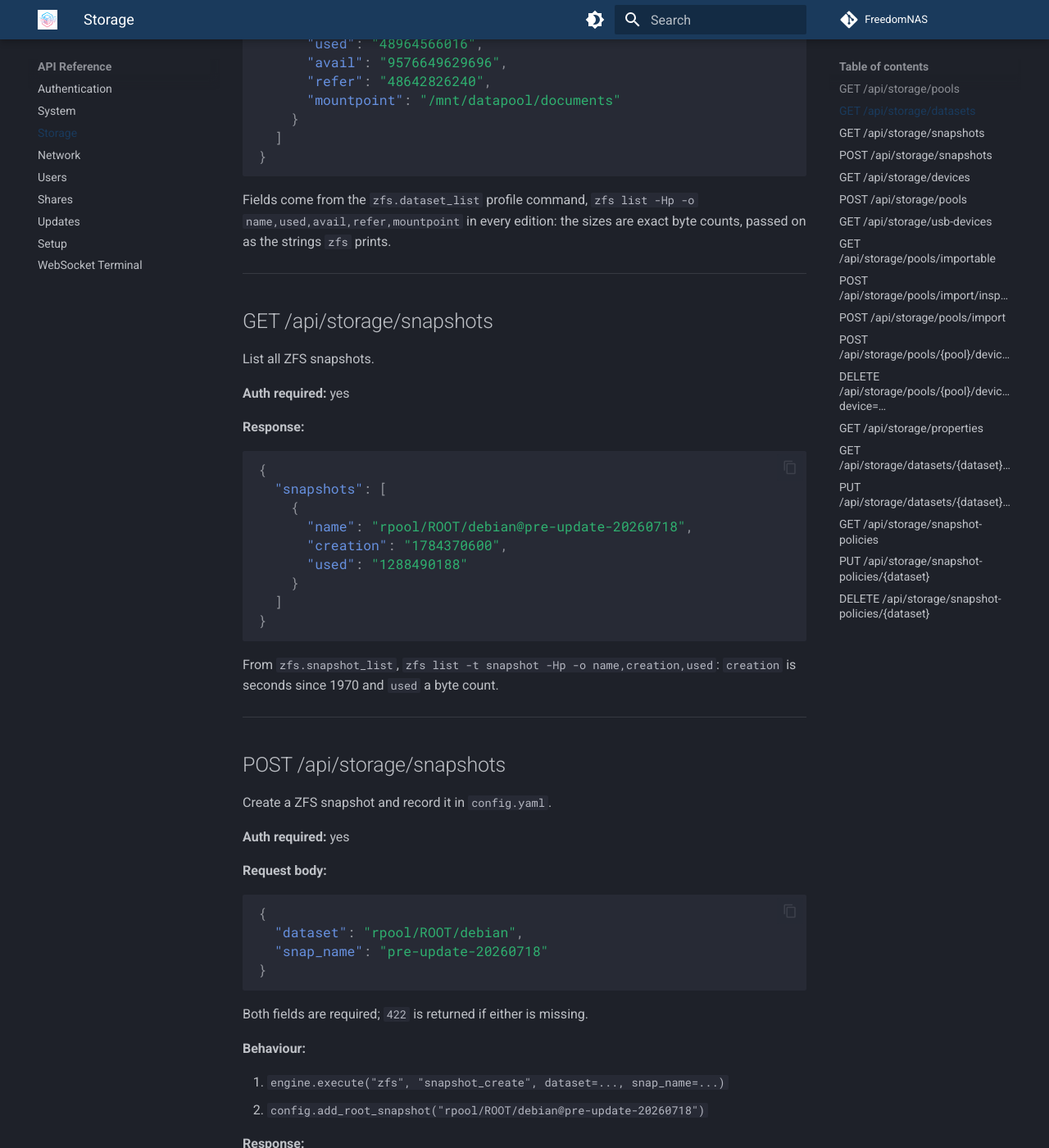
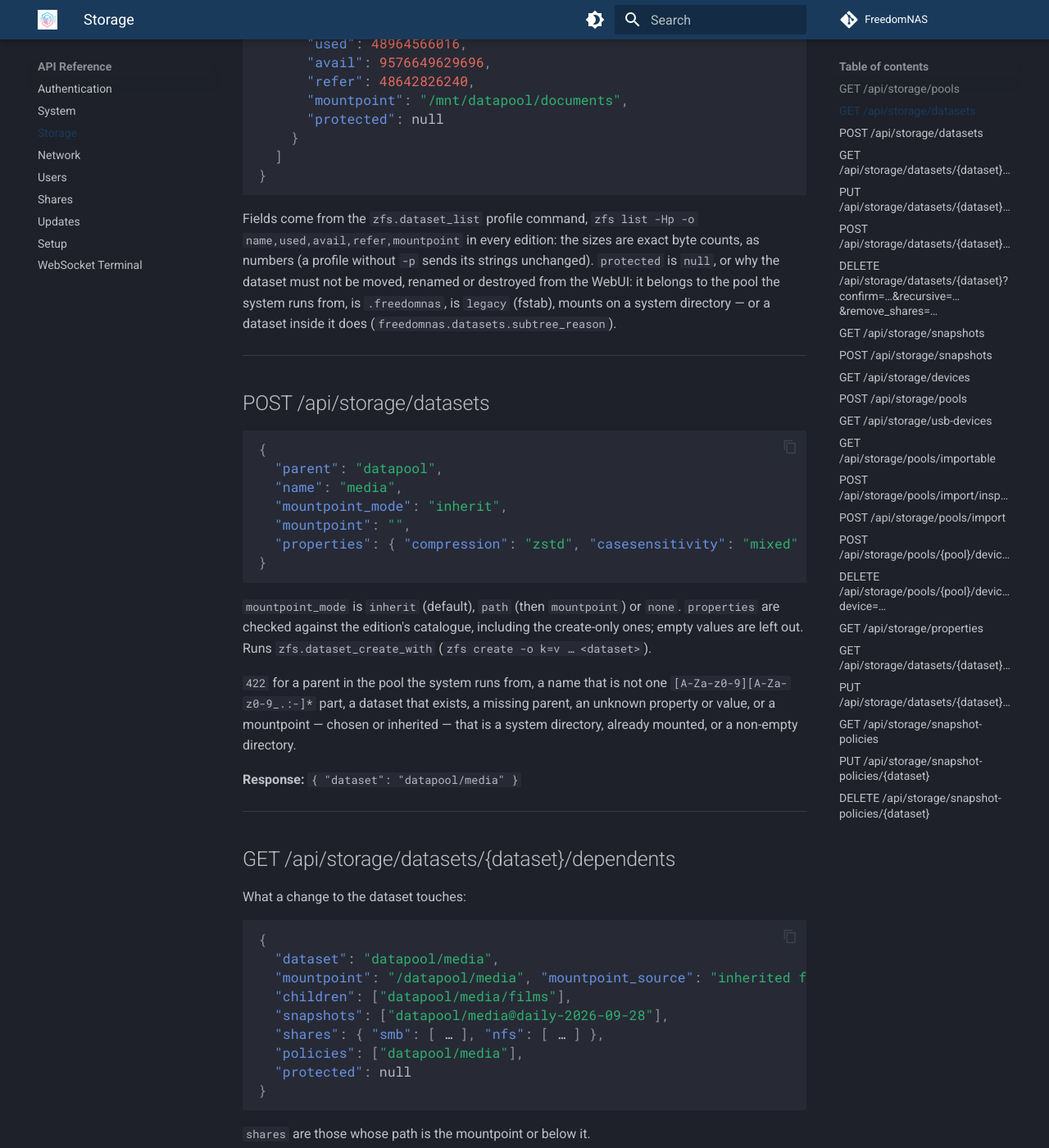
Before and after one commit to FreedomNAS/freedomnas-docs, an MkDocs documentation site: the page built from docs/api/storage.md, in a window 1280 px wide and 1400 px high, scrolled down 1386 px. Shown: the whole window at 82% size. Built offline with MkDocs 1.6.1 and Material for MkDocs 9.7.7, drawn with Linux system fonts in a browser that asks for light colours; some of the changed text lies outside the part shown.

Commit message:
Document managing datasets

````diff
--- a/docs/api/storage.md
+++ b/docs/api/storage.md
@@ -56,10 +56,11 @@ List all ZFS datasets.
   "datasets": [
     {
       "name": "datapool/documents",
-      "used": "48964566016",
-      "avail": "9576649629696",
-      "refer": "48642826240",
-      "mountpoint": "/mnt/datapool/documents"
+      "used": 48964566016,
+      "avail": 9576649629696,
+      "refer": 48642826240,
+      "mountpoint": "/mnt/datapool/documents",
+      "protected": null
     }
   ]
 }
@@ -67,7 +68,101 @@ List all ZFS datasets.
 
 Fields come from the `zfs.dataset_list` profile command,
 `zfs list -Hp -o name,used,avail,refer,mountpoint` in every edition: the
-sizes are exact byte counts, passed on as the strings `zfs` prints.
+sizes are exact byte counts, as numbers (a profile without `-p` sends its
+strings unchanged). `protected` is `null`, or why the dataset must not be
+moved, renamed or destroyed from the WebUI: it belongs to the pool the
+system runs from, is `.freedomnas`, is `legacy` (fstab), mounts on a system
+directory — or a dataset inside it does (`freedomnas.datasets.subtree_reason`).
+
+---
+
+## POST /api/storage/datasets
+
+```json
+{
+  "parent": "datapool",
+  "name": "media",
+  "mountpoint_mode": "inherit",
+  "mountpoint": "",
+  "properties": { "compression": "zstd", "casesensitivity": "mixed" }
+}
+```
+
+`mountpoint_mode` is `inherit` (default), `path` (then `mountpoint`) or
+`none`. `properties` are checked against the edition's catalogue, including
+the create-only ones; empty values are left out. Runs
+`zfs.dataset_create_with` (`zfs create -o k=v … <dataset>`).
+
+`422` for a parent in the pool the system runs from, a name that is not one
+`[A-Za-z0-9][A-Za-z0-9_.:-]*` part, a dataset that exists, a missing parent,
+an unknown property or value, or a mountpoint — chosen or inherited — that
+is a system directory, already mounted, or a non-empty directory.
+
+**Response:** `{ "dataset": "datapool/media" }`
+
+---
+
+## GET /api/storage/datasets/{dataset}/dependents
+
+What a change to the dataset touches:
+
+```json
+{
+  "dataset": "datapool/media",
+  "mountpoint": "/datapool/media", "mountpoint_source": "inherited from datapool",
+  "children": ["datapool/media/films"],
+  "snapshots": ["datapool/media@daily-2026-09-28"],
+  "shares": { "smb": [ … ], "nfs": [ … ] },
+  "policies": ["datapool/media"],
+  "protected": null
+}
+```
+
+`shares` are those whose path is the mountpoint or below it.
+
+---
+
+## PUT /api/storage/datasets/{dataset}/mountpoint
+
+```json
+{ "mode": "path", "mountpoint": "/srv/media", "update_shares": true }
+```
+
+`mode` is `inherit` (`zfs inherit mountpoint`), `path` or `none`. The same
+checks as creation apply to the new place. With `update_shares`, the shares
+under the old mountpoint are re-created under the new one (SMB: the
+usershare is removed — Samba may already have dropped it, since its
+directory is gone — and added again; NFS: the export line is replaced).
+
+```json
+{ "dataset": "datapool/media", "old": "/datapool/media", "new": "/srv/media",
+  "shares": { "moved": ["smb:media"], "left": [], "warnings": [] } }
+```
+
+---
+
+## POST /api/storage/datasets/{dataset}/rename
+
+```json
+{ "new_name": "datapool/video", "update_shares": true }
+```
+
+Within the same pool; the new parent must exist. Snapshot policies of the
+dataset and its children are renamed with it. The response is that of the
+mountpoint change: an inherited mountpoint moves with the name.
+
+---
+
+## DELETE /api/storage/datasets/{dataset}?confirm=…&recursive=…&remove_shares=…
+
+`confirm` must be the dataset's full name. Without `recursive`, a dataset
+with children or snapshots is refused; without `remove_shares`, one with
+shares under its mountpoint is refused. A pool's own dataset is never
+destroyed here. Its snapshot policies, and its children's, are removed.
+
+```json
+{ "dataset": "datapool/media", "removed_shares": ["smb:media"], "warnings": [] }
+```
 
 ---
 
````
Also changed, not shown: docs/developer/repositories.md (+2 -1 lines), docs/profiles/os-profiles.md (+3 -0 lines), docs/user-guide/storage.md (+48 -8 lines).
